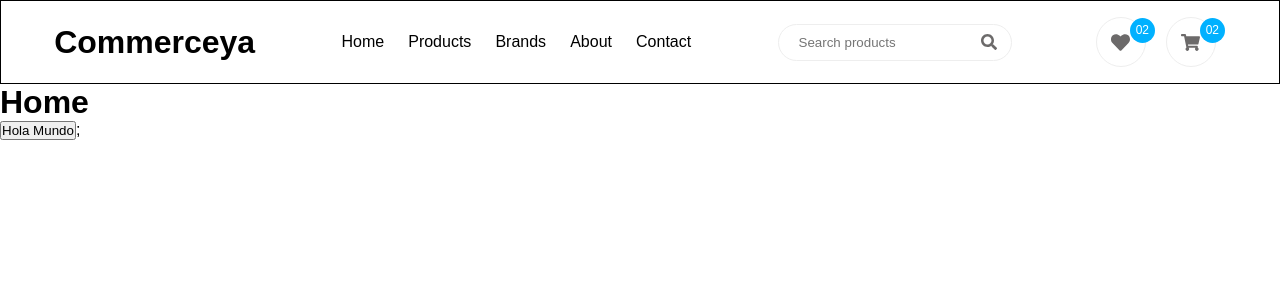
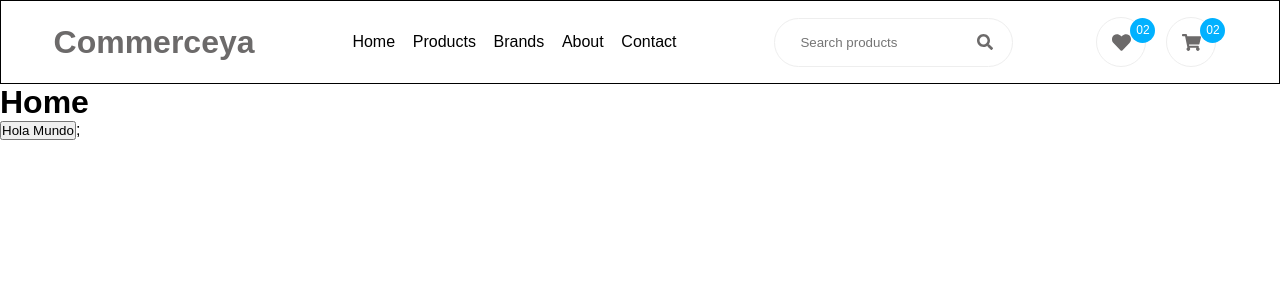
Before and after one commit to Fedeya/commerceya, a Next.js app in the folder packages/web/: page / in a window 1280 px wide. Shown: the top 300 px of the page. Built offline with nearby package versions, Linux system fonts and the light colour scheme.

Commit message:
refactor: changed styles

```diff
--- a/packages/web/src/components/navigation/styles.ts
+++ b/packages/web/src/components/navigation/styles.ts
@@ -13,7 +13,7 @@ export const NavBrand = styled.a`
   text-decoration: none;
   font-size: 2rem;
   font-weight: bold;
-  color: black;
+  color: #6c6a6a;
   cursor: pointer;
 `;
 
@@ -22,6 +22,7 @@ export const NavList = styled.ul`
   display: flex;
   flex-direction: row;
   width: 30%;
+  padding: 1rem;
   justify-content: space-around;
   align-items: center;
 `;
--- a/packages/web/src/components/search/styles.ts
+++ b/packages/web/src/components/search/styles.ts
@@ -8,14 +8,14 @@ export const SearchContainer = styled.div`
 export const SearchField = styled.input`
   border-radius: 30px;
   border: 1px solid #eee;
-  padding: 10px 35px 10px 20px;
+  padding: 1rem 35px 1rem 25px;
   outline: none;
 `;
 
 export const SearchIcon = styled(FaSearch)`
   position: absolute;
-  right: 15px;
-  top: 10px;
+  right: 20px;
+  top: 1rem;
   cursor: pointer;
   color: #6c6a6a;
 `;
```
